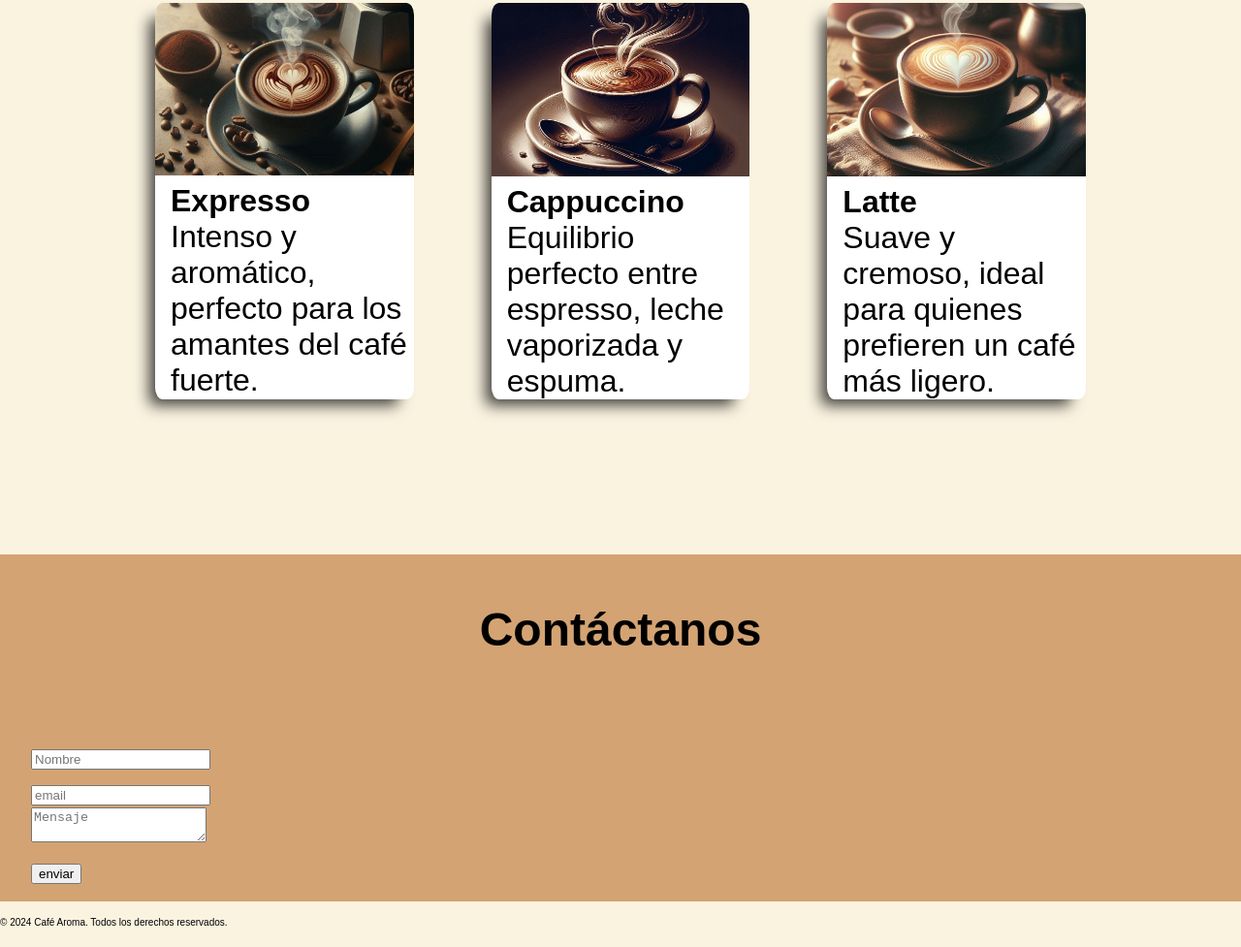
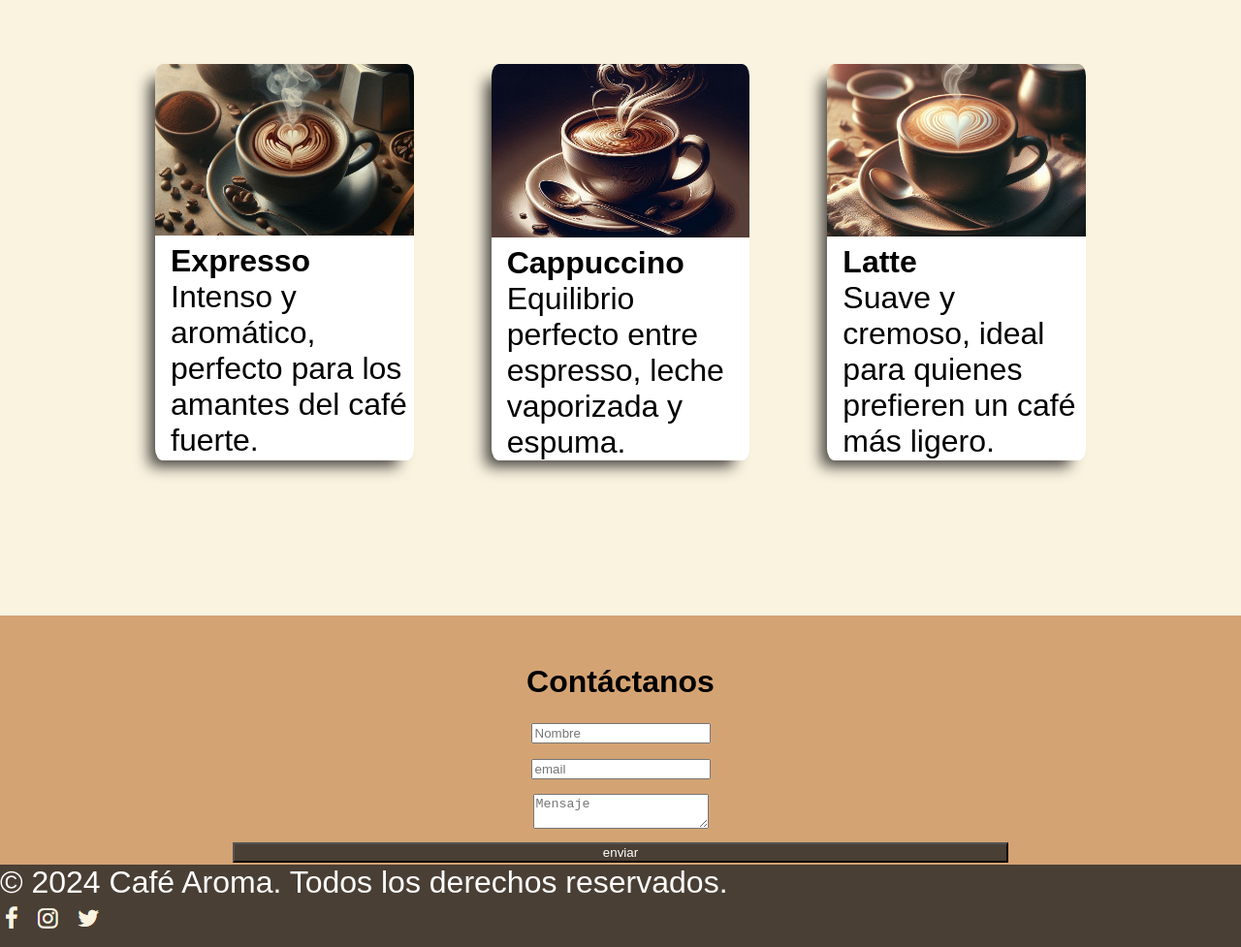
Before and after one commit to marisolroblesnunez/intento-cafe, a plain HTML site: page index.html in a window 1280 px wide. Shown: the part 1093-2070 px from the top of the page at 97% size. Drawn offline with Linux system fonts and the light colour scheme.

Commit message:
cafefinal

```diff
--- a/css/estilos.css
+++ b/css/estilos.css
@@ -4,6 +4,7 @@
     --primary:#4A3F35;
     --secundary:#D4A373;
     --fondo:#FAF3E0;
+    --transparencia: rgb(0, 0, 0,0.8);
 
 }
 *{ box-sizing: border-box;
@@ -16,6 +17,7 @@ body{
 }
 .banner{
     background-image: url(../img/backgroun-image.jpeg);
+    /* background-color:rgba(0,0,0,0.5); */
     background-repeat: no-repeat;
     background-size: cover ;
     height: 100vh;
@@ -23,8 +25,10 @@ body{
     display: flex;
     justify-content: center;
     color:var(--white) ;
-    border-radius: 3rem;
+
+    background-color: var(--transparencia);
 }
+
 .section-banner{
 
     text-align: center;
@@ -36,6 +40,7 @@ body{
     font-size: 3rem;
     line-height:10rem;
 
+
     }
 
     .section-banner p{
@@ -43,12 +48,28 @@ body{
     }
 
 .menu{
+    background-color: var(--primary);
+    display: flex;
+    justify-content: space-around;
+    align-items: center;
+    color: var(--white);
+    padding: 1.3rem;
+}
+.menu a {
+    font-size: 1rem;
+    /* border:1px solid green; */
+    color: var(--secundarylight);
+    text-decoration: none;
+}
+
+.menu a:hover{
+    color:var(--secundary);
 
 }
 h2{
     font-size: 3rem;
     text-align: center;
-     padding-top: 50px;
+     padding-top: 5%;
      padding-bottom: 20px;
 }
 h3{
@@ -101,18 +122,45 @@ margin-left: 1rem;
     margin: 0 auto;
 
 
+
+}
+.input-textarea{
+    line-height: 2rem;
+    font-size: 6rem;
+
+}
+ input[type="submit"]{
+ color: var(--white);
+    background-color: var(--primary);
+    width: 800px;
+}
+.inputs{
+    /* margin: 1rem;
+    padding: 1rem; */
+
+    display: flex;
+    flex-direction: column;
+
+    text-align: center;
+    align-items: center;
+
 }
 
-.inputs{
-    margin: 1rem;
-    padding: 1rem;
-    width: 800px;
-}
+.formulario h4{
 
-.formulario legend{
-    font-size: 3rem;
     text-align: center;
-    padding: 50px 20px;
+    /* padding: 50px 10px; */
     font-weight: bold;
     align-items: center;
+    padding-top: 50px;
+    padding-bottom: 10px;
 }
+.piepagina{
+    color: var(--white);
+    background-color:var(--primary);
+    font-size: 2rem;
+}
+.piepagina img{
+    text-align: center;
+    align-items: center;
+}
--- a/index.html
+++ b/index.html
@@ -11,7 +11,7 @@
     <header>
         <nav class="menu">
             <a href="#">Inicio</a>
-            <a href="#">Menu</a>
+            <a href="#">Menú</a>
             <a href="#">Contacto</a>
         </nav>
         <div class="banner">
@@ -45,30 +45,34 @@
     </main>
     <footer>
        <form class="formulario">
-        <legend>Contáctanos</legend>
+        <h4>Contáctanos</h4>
         <div class="inputs">
 
-            <div class="input">
+            <section class="input">
                 <input type="text" placeholder="Nombre">
 
-            </div>
-            <div class=" input">
+            </section>
+            <section class="input">
                 <input type="text"placeholder="email">
 
-            </div>
-            <div class=" input">
+            </section>
+            <section class="input-textarea">
                 <textarea placeholder="Mensaje"></textarea>
 
-            </div>
-            <div class=" input">
+            </section>
+            <section class="input-submit">
                 <input type="submit" value="enviar">
-            </div>
+            </section>
 
             </div>
 
 
        </form>
-       &copy; 2024 Café Aroma. Todos los derechos reservados.
+      <div class="piepagina">
+        &copy; 2024 Café Aroma. Todos los derechos reservados.
+        <br>
+        <img src="img/ultima.png" alt="iconos">
+      </div>
     </footer>
 </body>
 </html>
```
Also changed, not shown: img/ultima.png (added).
